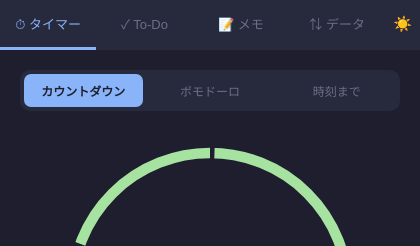
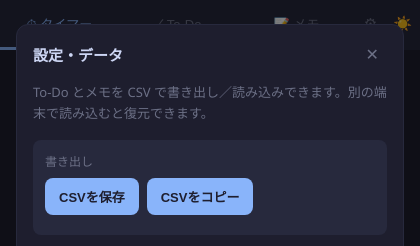
Before and after one commit to usizou/time-todo, an Electron app: page src/index.html in a window 420 px wide. Shown: the top 246 px of the page. Drawn offline with Linux system fonts and the light colour scheme; no server answers.

Commit message:
データをタブから歯車メニュー(オーバーレイ)に変更
- タブの「データ」を廃止し、⚙ボタンで開く設定オーバーレイに移動
- ✕/背景クリック/Escで閉じる。タブは3つに戻す

Co-Authored-By: Claude Opus 4.8 <noreply@anthropic.com>

```diff
--- a/src/index.html
+++ b/src/index.html
@@ -12,8 +12,8 @@
     <button class="tab active" data-tab="timer">⏱ タイマー</button>
     <button class="tab" data-tab="todo">✓ To-Do</button>
     <button class="tab" data-tab="memo">📝 メモ</button>
-    <button class="tab" data-tab="data">⇅ データ</button>
-    <button id="theme-toggle" class="theme-toggle" title="テーマ切替">☀️</button>
+    <button id="gear-btn" class="icon-btn" title="設定・データ">⚙</button>
+    <button id="theme-toggle" class="icon-btn" title="テーマ切替">☀️</button>
   </nav>
 
   <!-- タイマー画面 -->
@@ -134,8 +134,13 @@
     <div id="memo-empty" class="memo-empty">メモはまだありません</div>
   </section>
 
-  <!-- データ（CSVで書き出し/読み込み。別端末への移行用） -->
-  <section id="tab-data" class="tab-panel">
+  <!-- 設定・データ（歯車メニュー。CSVで書き出し/読み込み） -->
+  <div id="settings-overlay" class="overlay" hidden>
+    <div class="overlay-card">
+      <div class="overlay-head">
+        <span>設定・データ</span>
+        <button id="settings-close" class="overlay-close" title="閉じる">✕</button>
+      </div>
     <p class="data-desc">To-Do とメモを CSV で書き出し／読み込みできます。別の端末で読み込むと復元できます。</p>
 
     <div class="data-group">
@@ -157,7 +162,8 @@
     </div>
 
     <div id="data-status" class="data-status"></div>
-  </section>
+    </div>
+  </div>
 
   <script src="mobile.js"></script>
   <script src="renderer.js"></script>
--- a/src/renderer.js
+++ b/src/renderer.js
@@ -47,6 +47,9 @@ const el = {
   memoList: document.getElementById('memo-list'),
   memoEmpty: document.getElementById('memo-empty'),
   themeToggle: document.getElementById('theme-toggle'),
+  gearBtn: document.getElementById('gear-btn'),
+  settingsOverlay: document.getElementById('settings-overlay'),
+  settingsClose: document.getElementById('settings-close'),
   csvExport: document.getElementById('csv-export'),
   csvCopy: document.getElementById('csv-copy'),
   csvImportFile: document.getElementById('csv-import-file'),
@@ -1123,6 +1126,18 @@ function importCSVText(text) {
   dataStatus(`読み込み完了：To-Do ${nt.length}件・メモ ${nm.length}件`);
 }
 
+// 歯車メニュー（設定・データ）の開閉
+function openSettings() { el.settingsOverlay.hidden = false; }
+function closeSettings() { el.settingsOverlay.hidden = true; dataStatus(''); }
+el.gearBtn.addEventListener('click', openSettings);
+el.settingsClose.addEventListener('click', closeSettings);
+el.settingsOverlay.addEventListener('click', (e) => {
+  if (e.target === el.settingsOverlay) closeSettings(); // 背景クリックで閉じる
+});
+document.addEventListener('keydown', (e) => {
+  if (e.key === 'Escape' && !el.settingsOverlay.hidden) closeSettings();
+});
+
 el.csvExport.addEventListener('click', exportCSVFile);
 el.csvCopy.addEventListener('click', copyCSV);
 el.csvImportFile.addEventListener('click', () => el.csvFile.click());
--- a/src/style.css
+++ b/src/style.css
@@ -66,15 +66,57 @@ body {
   color: var(--accent);
   border-bottom-color: var(--accent);
 }
-.theme-toggle {
+.icon-btn {
   flex-shrink: 0;
   padding: 0 8px;
   background: transparent;
   border: none;
   cursor: pointer;
   font-size: 15px;
+  color: var(--muted);
   border-bottom: 3px solid transparent;
 }
+.icon-btn:hover { filter: brightness(1.2); }
+
+/* --- 設定オーバーレイ --- */
+.overlay {
+  position: fixed;
+  inset: 0;
+  background: rgba(0, 0, 0, 0.5);
+  display: flex;
+  align-items: flex-start;
+  justify-content: center;
+  padding: 24px 16px;
+  z-index: 100;
+  overflow-y: auto;
+}
+.overlay-card {
+  width: 100%;
+  max-width: 420px;
+  background: var(--bg);
+  border: 1px solid var(--panel);
+  border-radius: 12px;
+  padding: 16px;
+}
+.overlay-head {
+  display: flex;
+  align-items: center;
+  justify-content: space-between;
+  margin-bottom: 14px;
+  font-size: 15px;
+  font-weight: 600;
+  color: var(--text);
+}
+.overlay-close {
+  background: transparent;
+  border: none;
+  color: var(--muted);
+  cursor: pointer;
+  font-size: 16px;
+  padding: 4px 8px;
+  border-radius: 6px;
+}
+.overlay-close:hover { color: var(--danger); }
 
 .tab-panel {
   display: none;
```
